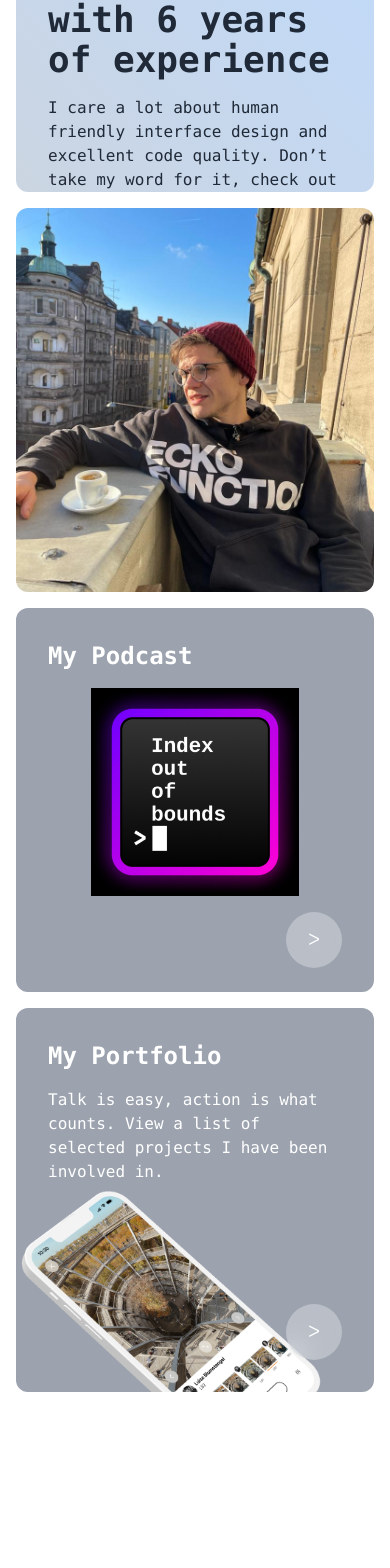
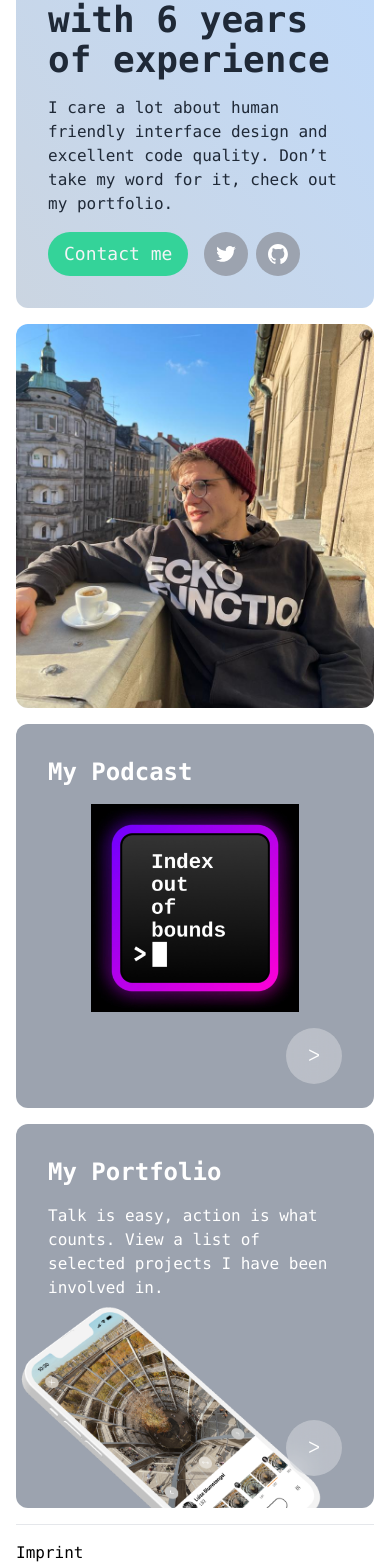
Before and after one commit to ChristianNorbertBraun/theempathicdev, a SvelteKit app: page / in a window 390 px wide. Shown: the part 248-1816 px from the top of the page. Before the commit the page ends 1656 px from the top, so only its background shows below. Built offline with nearby package versions, Linux system fonts and the light colour scheme.

Commit message:
Add contact buttons

```diff
--- a/src/app.html
+++ b/src/app.html
@@ -1,5 +1,5 @@
 <!DOCTYPE html>
-<html lang="en" class="font-mono">
+<html lang="en" class="font-mono bg-slate-100">
 	<head>
 		<meta charset="utf-8" />
 		<link rel="icon" href="%sveltekit.assets%/favicon.png" />
--- a/src/lib/Card.svelte
+++ b/src/lib/Card.svelte
@@ -3,6 +3,6 @@
     export { clazz as class };
 </script>
 
-<div class="bg-gray-400 h-96 md:h-[35rem] rounded-xl p-8 flex flex-col gap-4 hover:scale-[101%] transition overflow-scroll ease-linear {clazz}">
+<div class="bg-gray-400 md:h-[35rem] rounded-xl p-8 flex flex-col gap-4 hover:scale-[101%] transition ease-linear {clazz}">
     <slot/>
 </div>
--- a/src/routes/+page.svelte
+++ b/src/routes/+page.svelte
@@ -3,7 +3,7 @@
 	import Card from '../lib/Card.svelte';
 </script>
 
-<div class="max-w-6xl m-auto w-screen p-4">
+<div class="max-w-6xl m-auto w-screen p-4 bg-white md:mt-4 md:rounded-xl">
 	<div class="pb-4 flex gap-1 items-center">
 		<div class="h-3 w-3 bg-red-600 rounded-full" />
 		<div class="h-3 w-3 bg-yellow-400 rounded-full" />
@@ -17,15 +17,29 @@
 				I care a lot about human friendly interface design and excellent code quality. Don’t take my
 				word for it, check out my portfolio.
 			</p>
-			<div class="mt-auto">
+			<div class="mt-auto flex items-center">
 				<a
-					class="bg-pink-500 text-white px-4 py-2 rounded-full text-lg"
+					class="bg-emerald-400 text-gray-100  px-4 py-2 rounded-full text-lg hover:bg-gradient-to-tr hover:from-[#7B02FC] hover:to-[#F402D3]"
 					href="mailto:christian.braun@theempathicdev.de">Contact me</a
 				>
+				<div class="ml-4 flex gap-2 h-full">
+					<a
+						class="bg-gray-400 text-gray-100 flex justify-center items-center h-full aspect-square  rounded-full text-lg hover:bg-gradient-to-tr hover:from-[#7B02FC] hover:to-[#F402D3]"
+						href="https://twitter.com/NorbiBraun">
+						<img class="w-5" src="/img/twitter.svg" alt="Twitter logo"/>
+					</a>
+
+					<a
+						class="bg-gray-400 text-gray-100 flex justify-center items-center h-full aspect-square rounded-full text-lg hover:bg-gradient-to-tr hover:from-[#7B02FC] hover:to-[#F402D3]"
+						href="https://github.com/ChristianNorbertBraun">
+						<img class="w-5" src="/img/github.svg" alt="Github logo"/>
+						</a
+					>
+				</div>
 			</div>
 		</Card>
-		<Card class="bg-[url('/img/avatar.jpeg')] bg-cover bg-center md:col-span-4" />
-		<Card class="bg-black md:col-span-5 text-white">
+		<Card class="bg-[url('/img/avatar.jpeg')] bg-cover bg-center md:col-span-4 h-96" />
+		<Card class="bg-black md:col-span-5 text-white h-96">
 			<h2 class="text-2xl font-semibold">My Podcast</h2>
 			<img
 				class="max-h-[65%] object-contain justify-self-center place-content-center"
@@ -35,7 +49,7 @@
 			<ArrowButton link="https://anchor.fm/indexoutofbounds" />
 		</Card>
 		<Card
-			class="bg-emerald-400 md:col-span-5 text-white bg-[url('/img/portfolio.png')] bg-contain bg-origin-padding bg-[bottom_-5rem_right_1.5rem] md:bg-[bottom_-3rem_right_1.5rem] bg-no-repeat"
+			class="bg-[#95B39D] md:col-span-5 h-96 text-white bg-[url('/img/portfolio.png')] bg-contain bg-origin-padding bg-[bottom_-5rem_right_1.5rem] md:bg-[bottom_-3rem_right_1.5rem] bg-no-repeat"
 		>
 			<h2 class="text-2xl font-semibold">My Portfolio</h2>
 			<p>
@@ -45,4 +59,11 @@
 			<ArrowButton link="/pdf/Portfolio_Christian_Braun_tac.pdf" />
 		</Card>
 	</div>
+
+	<footer class="mt-4">
+		<hr class="w-full" />
+		<div class="flex mt-4">
+			<a class="hover:bg-black hover:text-white" href="/imprint">Imprint</a>
+		</div>
+	</footer>
 </div>
```
Also changed, not shown: static/img/github.svg (added), static/img/twitter.svg (added).
